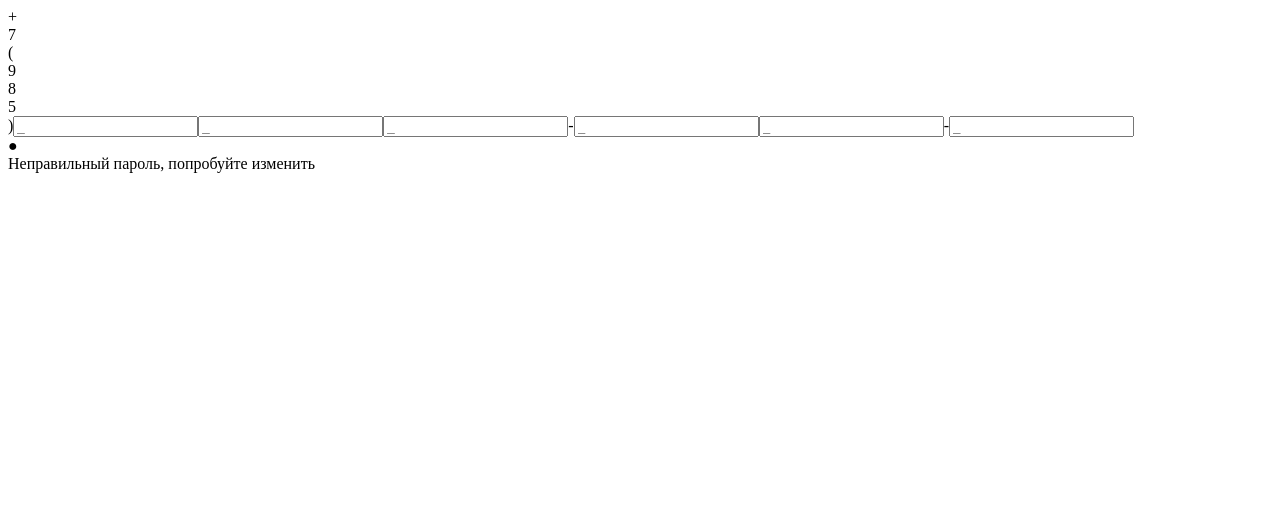
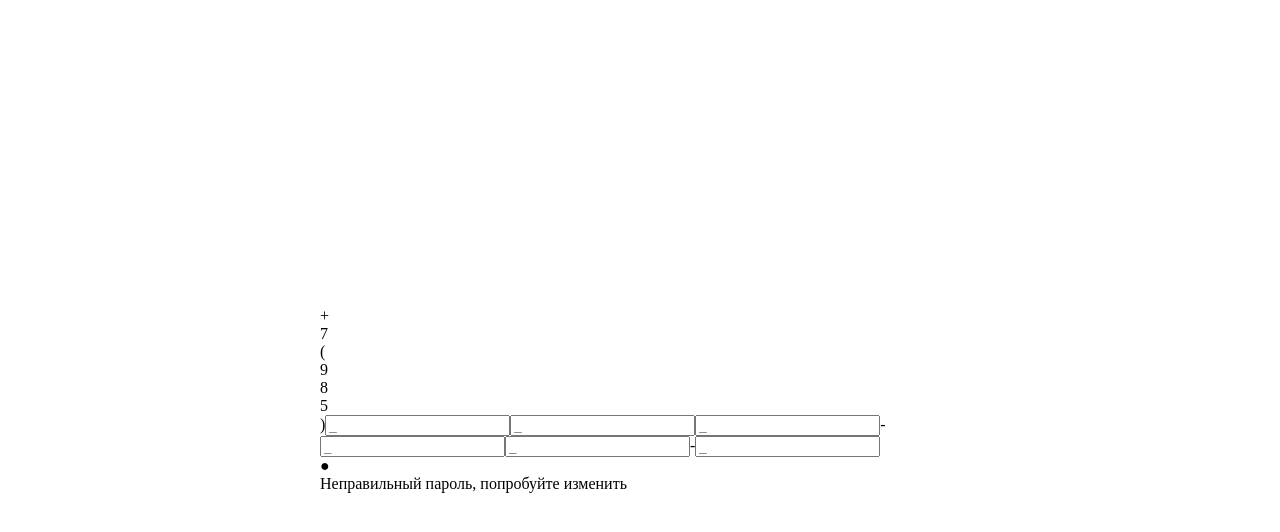
Before and after one commit to FedorBilichenko/verify-number, a website built with webpack: page src/index.ejs in a window 1280 px wide. Built offline with nearby package versions, Linux system fonts and the light colour scheme.

Commit message:
changed package.json

```diff
--- a/package.json
+++ b/package.json
@@ -2,7 +2,7 @@
   "name": "verify-number",
   "version": "1.0.0",
   "description": "",
-  "main": "dist/index.js",
+  "main": "dist/main.js",
   "types": "dist/index.d.ts",
   "scripts": {
     "test": "echo \"Error: no test specified\" && exit 1",
@@ -10,7 +10,7 @@
     "start": "npm run dev",
     "build": "rm -rf ./public && webpack --config config/webpack.prod.js --colors --progress --bail"
   },
-  "author": "",
+  "author": "Fedor Bilichenko",
   "license": "ISC",
   "devDependencies": {
     "@babel/core": "^7.5.5",
--- a/src/VerifyNumber/style.css
+++ b/src/VerifyNumber/style.css
@@ -1,10 +1,6 @@
 @import url('https://fonts.googleapis.com/css?family=Roboto&display=swap');
 
 .verify-number {
-  position: absolute;
-  top: 50%;
-  left: 50%;
-  transform: translate(-50%, -50%);
   font-family: 'Roboto', sans-serif;
   font-size: 15px;
 }
--- a/src/index.ejs
+++ b/src/index.ejs
@@ -4,6 +4,14 @@
     <meta charset="utf-8">
     <meta name="viewport" content="width=device-width, initial-scale=1, shrink-to-fit=no">
     <title><%= htmlWebpackPlugin.options.title %></title>
+    <style>
+        verify-number {
+            position: absolute;
+            top: 50%;
+            left: 50%;
+            transform: translate(-50%, -50%);
+        }
+    </style>
 </head>
 <body>
     <verify-number></verify-number>
```
Also changed, not shown: README.md (added).
